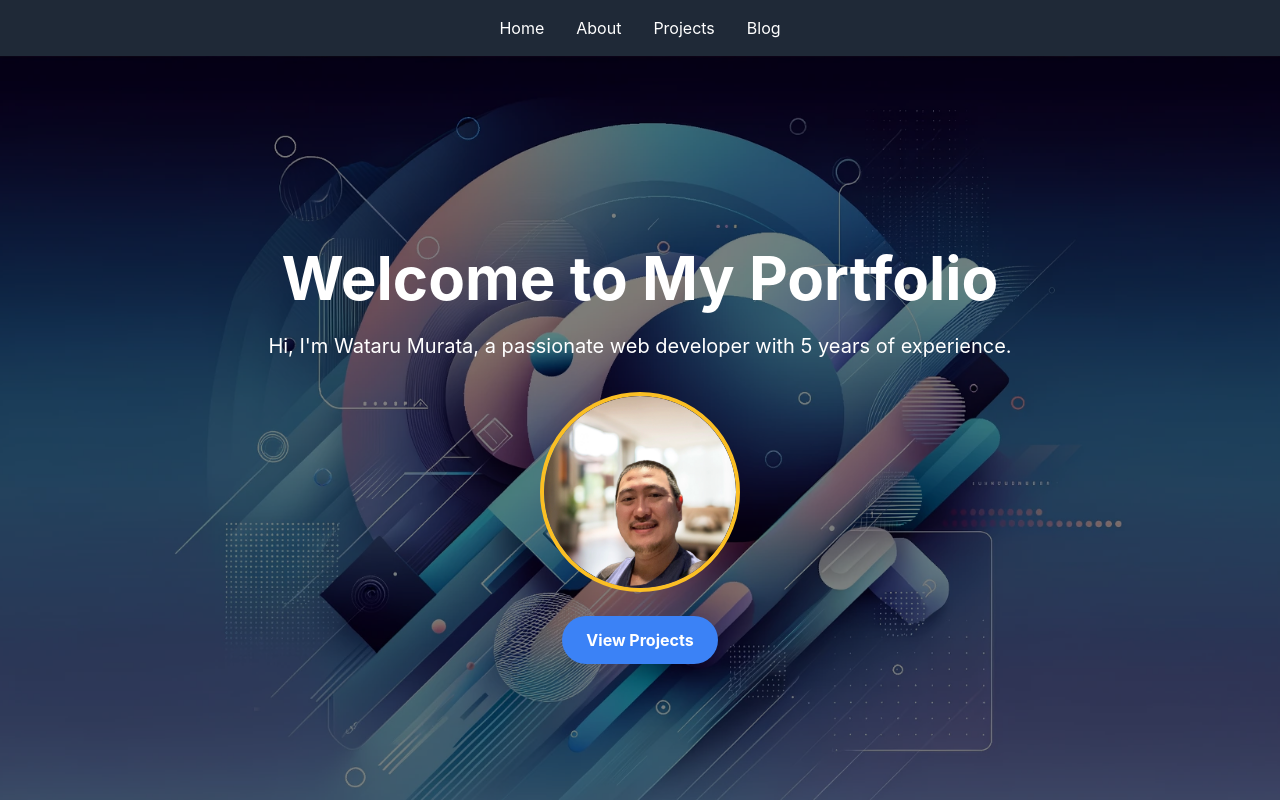
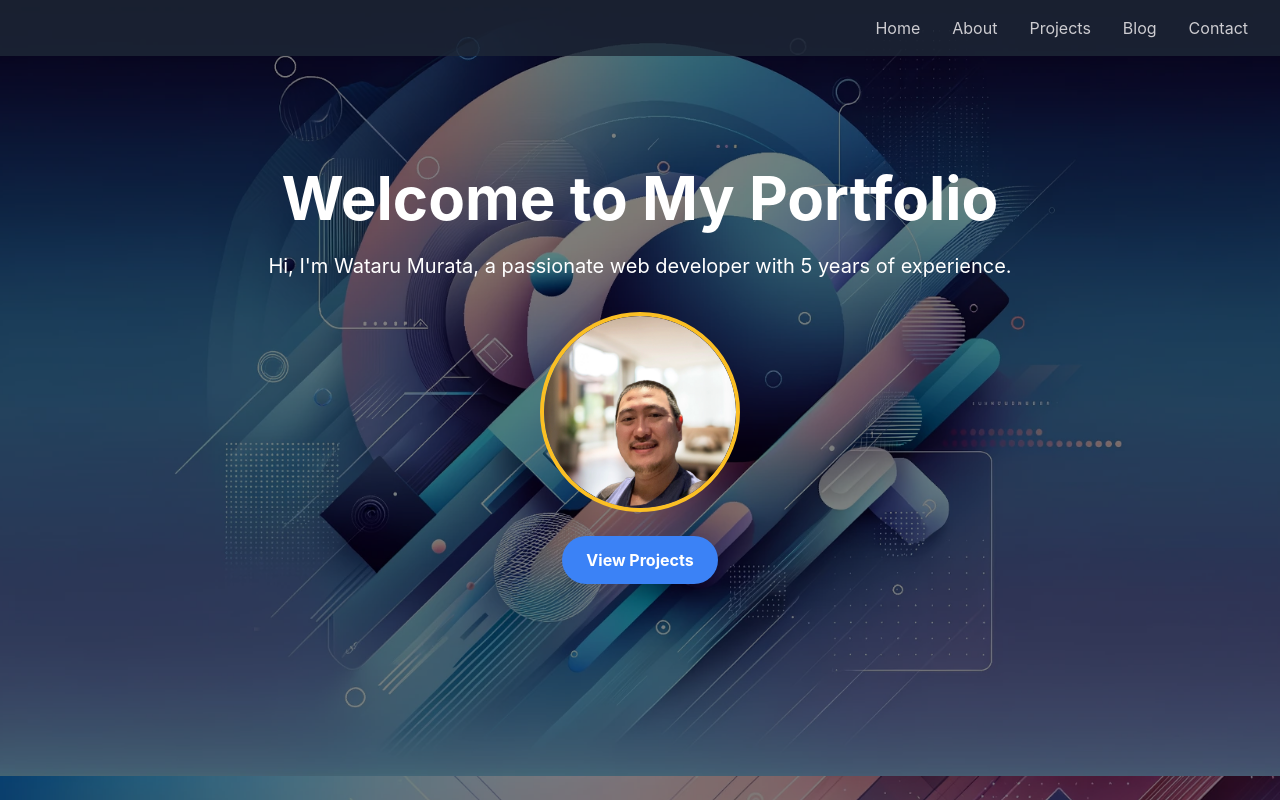
Before and after one commit to tarurata/portfolio-2024, a Next.js app: page / in a window 1280 px wide. Shown: the top 800 px of the page. Built offline with nearby package versions, Linux system fonts and the light colour scheme.

Commit message:
Modify nav

```diff
--- a/app/layout.tsx
+++ b/app/layout.tsx
@@ -4,13 +4,14 @@ const RootLayout: React.FC<{ children: React.ReactNode }> = ({ children }) => {
   return (
       <html lang="en">
       <body>
-      <header className="p-4 bg-gray-800 text-white text-center">
-        <nav>
-          <a href="/" className="px-4">Home</a>
-          <a href="/about" className="px-4">About</a>
-          <a href="/projects" className="px-4">Projects</a>
-          <a href="/blog" className="px-4">Blog</a>
-        </nav>
+      <header className="z-20 p-4 bg-gray-800 text-white text-center flex justify-end sticky top-0 opacity-80 absolute">
+          <nav>
+              <a href="/" className="px-4">Home</a>
+              <a href="/about" className="px-4">About</a>
+              <a href="#projects" className="px-4">Projects</a>
+              <a href="/blog" className="px-4">Blog</a>
+              <a href="#contact" className="px-4">Contact</a>
+          </nav>
       </header>
       {children}
       </body>
--- a/app/page.tsx
+++ b/app/page.tsx
@@ -4,7 +4,7 @@ const Home: React.FC = () => {
     return (
         <main className="flex flex-col items-center justify-between">
             {/* Hero Section */}
-            <section className="relative w-full h-screen bg-cover bg-center" style={{ backgroundImage: 'url(/hero-bg.jpg)' }}>
+            <section className="relative w-full h-screen bg-cover bg-center -mt-20" style={{ backgroundImage: 'url(/hero-bg.jpg)' }}>
                 <div className="absolute inset-0 bg-black opacity-50"></div>
                 <div className="relative z-10 flex flex-col items-center justify-center h-full text-white text-center px-4">
                     <h1 className="text-6xl font-bold mb-6">Welcome to My Portfolio</h1>
```
